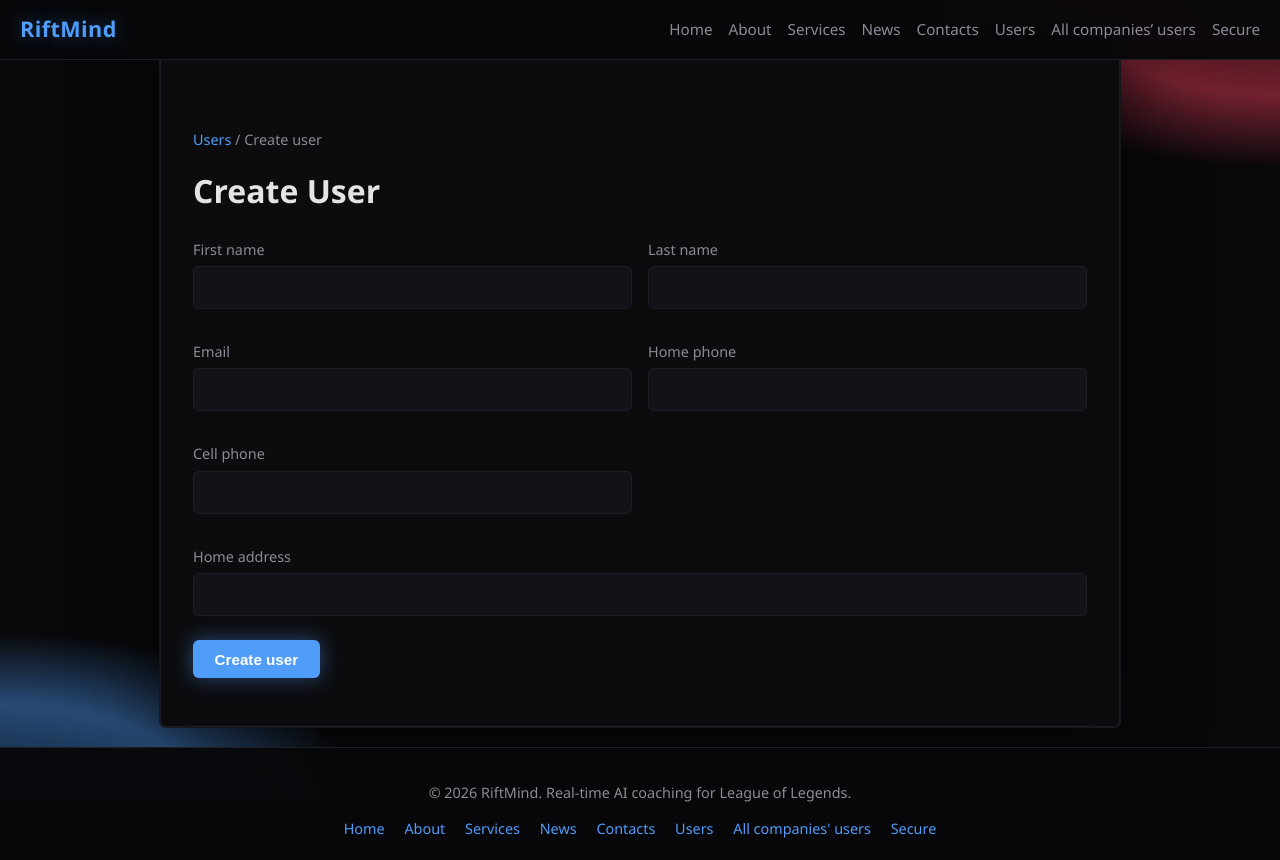
After one commit to hyunseung-asong/hyunseungsong.com, a PHP site: page /user-create.php in a window 1280 px wide. The commit adds this page. Run offline with PHP 8.4, Linux system fonts and the light colour scheme; a stand-in replaces the project's code that opens the database connection.

Commit message:
Added users and user creation and search

```diff
--- a/css/style.css
+++ b/css/style.css
@@ -113,6 +113,7 @@ body {
     display: flex;
     align-items: center;
     justify-content: space-between;
+    gap: 0.75rem;
     padding: 0 var(--spacing);
     z-index: 100;
 }
@@ -144,6 +145,19 @@ body {
 }
 .main-nav a:hover {
     color: var(--red);
+}
+@media (max-width: 760px) {
+    .site-header {
+        position: static;
+        height: auto;
+        min-height: var(--header-height);
+        flex-wrap: wrap;
+        padding-top: 0.75rem;
+        padding-bottom: 0.75rem;
+    }
+    .main-content {
+        padding-top: var(--spacing);
+    }
 }
 
 /* Footer */
@@ -418,6 +432,12 @@ code {
     border-color: var(--blue);
     box-shadow: 0 0 0 2px var(--blue-glow);
 }
+.login-form small {
+    display: block;
+    margin-top: 0.3rem;
+    color: var(--red);
+    font-size: 0.8rem;
+}
 .login-form .btn {
     margin-top: 0.5rem;
     cursor: pointer;
@@ -427,6 +447,68 @@ code {
     color: var(--red) !important;
     margin-bottom: 1rem;
     font-weight: 500;
+}
+.form-success {
+    color: #7dd3fc !important;
+    margin-bottom: 1rem;
+    font-weight: 600;
+}
+
+/* User tools */
+.user-actions {
+    display: grid;
+    gap: 1rem;
+    margin-top: 1.5rem;
+}
+@media (min-width: 640px) {
+    .user-actions {
+        grid-template-columns: repeat(2, minmax(0, 1fr));
+    }
+}
+.user-action-card {
+    display: block;
+    background: var(--bg-card);
+    border: 1px solid var(--border-dark);
+    border-radius: var(--radius);
+    padding: 1.25rem;
+    color: var(--text);
+    text-decoration: none;
+    transition: border-color 0.2s, box-shadow 0.2s;
+}
+.user-action-card:hover {
+    border-color: var(--border-blue);
+    box-shadow: 0 0 20px rgba(79, 156, 249, 0.12);
+}
+.user-action-card span {
+    display: block;
+    margin-bottom: 0.35rem;
+    color: var(--blue);
+    font-size: 1.1rem;
+    font-weight: 700;
+}
+.user-action-card small {
+    color: var(--text-muted);
+}
+.user-form {
+    max-width: none;
+}
+.form-grid {
+    display: grid;
+    gap: 1rem;
+}
+@media (min-width: 640px) {
+    .form-grid {
+        grid-template-columns: repeat(2, minmax(0, 1fr));
+    }
+    .form-group-wide {
+        grid-column: 1 / -1;
+    }
+}
+.user-search-form {
+    max-width: 560px;
+}
+.user-results {
+    margin-top: 1.5rem;
 }
 
 /* Secure section */
--- a/includes/footer.php
+++ b/includes/footer.php
@@ -8,6 +8,8 @@
                 <a href="<?php echo htmlspecialchars($site_root_prefix); ?>products.php">Services</a>
                 <a href="<?php echo htmlspecialchars($site_root_prefix); ?>news.php">News</a>
                 <a href="<?php echo htmlspecialchars($site_root_prefix); ?>contacts.php">Contacts</a>
+                <a href="<?php echo htmlspecialchars($site_root_prefix); ?>users.php">Users</a>
+                <a href="<?php echo htmlspecialchars($site_root_prefix); ?>all-company-users.php">All companies' users</a>
                 <a href="<?php echo htmlspecialchars($site_root_prefix); ?>secure.php">Secure</a>
             </nav>
         </footer>
--- a/includes/header.php
+++ b/includes/header.php
@@ -21,6 +21,7 @@ if (!isset($site_root_prefix)) {
                 <a href="<?php echo htmlspecialchars($site_root_prefix); ?>products.php">Services</a>
                 <a href="<?php echo htmlspecialchars($site_root_prefix); ?>news.php">News</a>
                 <a href="<?php echo htmlspecialchars($site_root_prefix); ?>contacts.php">Contacts</a>
+                <a href="<?php echo htmlspecialchars($site_root_prefix); ?>users.php">Users</a>
                 <a href="<?php echo htmlspecialchars($site_root_prefix); ?>all-company-users.php">All companies’ users</a>
                 <a href="<?php echo htmlspecialchars($site_root_prefix); ?>secure.php">Secure</a>
             </nav>
--- a/includes/user_repository.php
+++ b/includes/user_repository.php
@@ -38,7 +38,52 @@ function user_repository_pdo() {
 function fetch_local_users() {
     $pdo = user_repository_pdo();
     $stmt = $pdo->query(
-        'SELECT name, email, DATE_FORMAT(joined, \'%Y-%m-%d\') AS joined, plan FROM users ORDER BY id ASC'
+        'SELECT CONCAT(first_name, \' \', last_name) AS name, email, DATE_FORMAT(joined, \'%Y-%m-%d\') AS joined, plan FROM users ORDER BY id ASC'
     );
     return $stmt->fetchAll();
 }
+
+/**
+ * @param array{first_name: string, last_name: string, email: string, home_address: string, home_phone: string, cell_phone: string} $user
+ */
+function create_user(array $user) {
+    $pdo = user_repository_pdo();
+    $stmt = $pdo->prepare(
+        'INSERT INTO users (first_name, last_name, email, home_address, home_phone, cell_phone, joined, plan)
+         VALUES (:first_name, :last_name, :email, :home_address, :home_phone, :cell_phone, CURDATE(), :plan)'
+    );
+    $stmt->execute([
+        ':first_name' => $user['first_name'],
+        ':last_name' => $user['last_name'],
+        ':email' => $user['email'],
+        ':home_address' => $user['home_address'],
+        ':home_phone' => $user['home_phone'],
+        ':cell_phone' => $user['cell_phone'],
+        ':plan' => isset($user['plan']) && $user['plan'] !== '' ? $user['plan'] : 'Starter',
+    ]);
+}
+
+/**
+ * @return array<int, array{first_name: string, last_name: string, email: string, home_address: string, home_phone: string, cell_phone: string, joined: string, plan: string}>
+ */
+function search_users(string $term) {
+    $pdo = user_repository_pdo();
+    $term = trim($term);
+    if ($term === '') {
+        return [];
+    }
+    $like = '%' . $term . '%';
+    $stmt = $pdo->prepare(
+        'SELECT first_name, last_name, email, home_address, home_phone, cell_phone, DATE_FORMAT(joined, \'%Y-%m-%d\') AS joined, plan
+         FROM users
+         WHERE first_name LIKE :term
+            OR last_name LIKE :term
+            OR CONCAT(first_name, \' \', last_name) LIKE :term
+            OR email LIKE :term
+            OR home_phone LIKE :term
+            OR cell_phone LIKE :term
+         ORDER BY last_name ASC, first_name ASC'
+    );
+    $stmt->execute([':term' => $like]);
+    return $stmt->fetchAll();
+}
--- /dev/null
+++ b/user-create.php
@@ -0,0 +1,95 @@
+<?php
+$page_title = 'Create User';
+require_once __DIR__ . '/includes/user_repository.php';
+
+$fields = [
+    'first_name' => '',
+    'last_name' => '',
+    'email' => '',
+    'home_address' => '',
+    'home_phone' => '',
+    'cell_phone' => '',
+];
+$errors = [];
+$created = false;
+
+if ($_SERVER['REQUEST_METHOD'] === 'POST') {
+    foreach ($fields as $key => $value) {
+        $fields[$key] = trim((string) ($_POST[$key] ?? ''));
+    }
+
+    foreach ($fields as $key => $value) {
+        if ($value === '') {
+            $errors[$key] = 'This field is required.';
+        }
+    }
+
+    if ($fields['email'] !== '' && !filter_var($fields['email'], FILTER_VALIDATE_EMAIL)) {
+        $errors['email'] = 'Enter a valid email address.';
+    }
+
+    if (empty($errors)) {
+        try {
+            create_user($fields);
+            $created = true;
+            foreach ($fields as $key => $value) {
+                $fields[$key] = '';
+            }
+        } catch (Throwable $e) {
+            $errors['database'] = $e->getMessage();
+        }
+    }
+}
+
+require_once __DIR__ . '/includes/header.php';
+?>
+
+            <section class="content-section">
+                <p class="service-crumb"><a href="users.php">Users</a> / Create user</p>
+                <h1>Create User</h1>
+
+                <?php if ($created): ?>
+                <p class="form-success">User created successfully.</p>
+                <?php endif; ?>
+                <?php if (isset($errors['database'])): ?>
+                <p class="login-error"><?php echo htmlspecialchars($errors['database']); ?></p>
+                <?php endif; ?>
+
+                <form class="login-form user-form" method="post" action="user-create.php">
+                    <div class="form-grid">
+                        <div class="form-group">
+                            <label for="first_name">First name</label>
+                            <input id="first_name" name="first_name" value="<?php echo htmlspecialchars($fields['first_name']); ?>" required>
+                            <?php if (isset($errors['first_name'])): ?><small><?php echo htmlspecialchars($errors['first_name']); ?></small><?php endif; ?>
+                        </div>
+                        <div class="form-group">
+                            <label for="last_name">Last name</label>
+                            <input id="last_name" name="last_name" value="<?php echo htmlspecialchars($fields['last_name']); ?>" required>
+                            <?php if (isset($errors['last_name'])): ?><small><?php echo htmlspecialchars($errors['last_name']); ?></small><?php endif; ?>
+                        </div>
+                        <div class="form-group">
+                            <label for="email">Email</label>
+                            <input id="email" name="email" type="email" value="<?php echo htmlspecialchars($fields['email']); ?>" required>
+                            <?php if (isset($errors['email'])): ?><small><?php echo htmlspecialchars($errors['email']); ?></small><?php endif; ?>
+                        </div>
+                        <div class="form-group">
+                            <label for="home_phone">Home phone</label>
+                            <input id="home_phone" name="home_phone" type="tel" value="<?php echo htmlspecialchars($fields['home_phone']); ?>" required>
+                            <?php if (isset($errors['home_phone'])): ?><small><?php echo htmlspecialchars($errors['home_phone']); ?></small><?php endif; ?>
+                        </div>
+                        <div class="form-group">
+                            <label for="cell_phone">Cell phone</label>
+                            <input id="cell_phone" name="cell_phone" type="tel" value="<?php echo htmlspecialchars($fields['cell_phone']); ?>" required>
+                            <?php if (isset($errors['cell_phone'])): ?><small><?php echo htmlspecialchars($errors['cell_phone']); ?></small><?php endif; ?>
+                        </div>
+                        <div class="form-group form-group-wide">
+                            <label for="home_address">Home address</label>
+                            <input id="home_address" name="home_address" value="<?php echo htmlspecialchars($fields['home_address']); ?>" required>
+                            <?php if (isset($errors['home_address'])): ?><small><?php echo htmlspecialchars($errors['home_address']); ?></small><?php endif; ?>
+                        </div>
+                    </div>
+                    <button class="btn btn-primary" type="submit">Create user</button>
+                </form>
+            </section>
+
+<?php require_once __DIR__ . '/includes/footer.php'; ?>
```
Also changed, not shown: sql/users.sql (+42 -10 lines), user-search.php (added, +66 -0 lines), users.php (added, +19 -0 lines), README.md.
